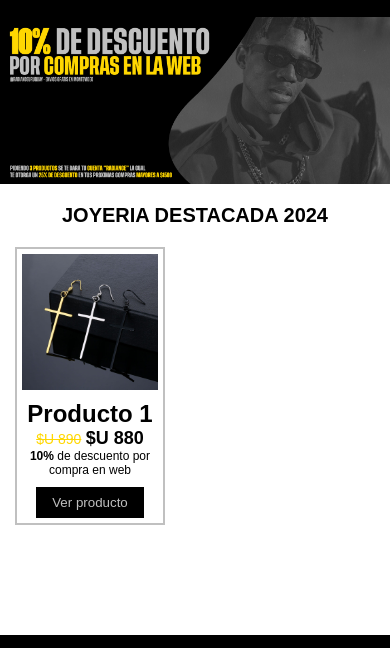
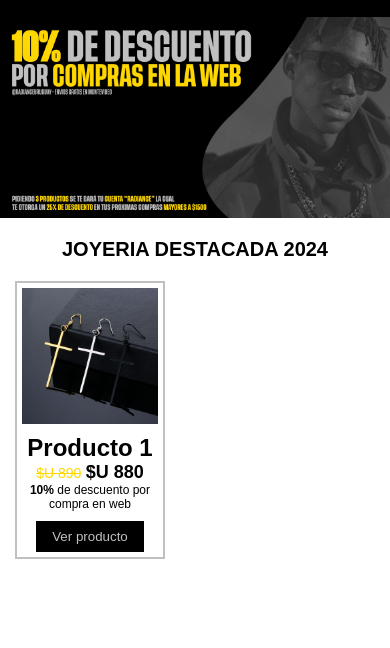
Before and after one commit to BrunoRM04/radiance, a plain HTML site: page index.html in a window 390 px wide. Shown: the part 136-784 px from the top of the page. Drawn offline with nearby package versions, Linux system fonts and the light colour scheme; a web font is replaced by a local one.

Commit message:
iniciohecho

```diff
--- a/public/css/styles.css
+++ b/public/css/styles.css
@@ -131,7 +131,9 @@ header {
     object-fit: cover;
 }
 @media only screen and (max-width: 600px) {
-    .carousel-item img{
+    .carousel-item img {
+        width: 120%; /* Aumentar el ancho en dispositivos pequeños */
+        height: auto; /* Restaurar la altura automática */
     }
 }
 /*CARRUSEL FRASES*/
```
